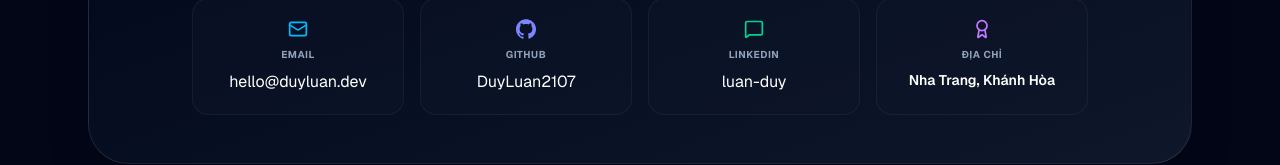
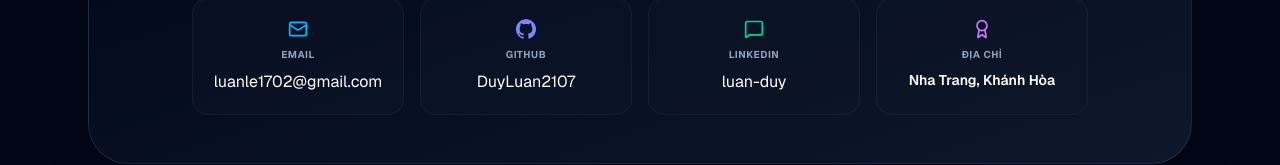
Before and after one commit to DuyLuan2107/duyluan-portfolio, a Next.js app: page / in a window 1280 px wide. Shown: the part 8549-8714 px from the top of the page. Built offline with nearby package versions, Linux system fonts and the light colour scheme.

Commit message:
fix: correct contact email and relevant coursework based on official transcript

```diff
--- a/src/app/page.tsx
+++ b/src/app/page.tsx
@@ -734,8 +734,8 @@ export default function Home() {
               <div className="rounded-2xl border border-white/5 bg-slate-900/40 p-5 space-y-2 hover:border-white/10 transition">
                 <Mail className="mx-auto text-sky-400" size={20} />
                 <p className="text-[10px] font-bold uppercase tracking-wider text-slate-400">Email</p>
-                <a href="mailto:hello@duyluan.dev" className="block text-sm font-semibold text-white hover:text-sky-400 transition">
-                  hello@duyluan.dev
+                <a href="mailto:luanle1702@gmail.com" className="block text-sm font-semibold text-white hover:text-sky-400 transition">
+                  luanle1702@gmail.com
                 </a>
               </div>
               <div className="rounded-2xl border border-white/5 bg-slate-900/40 p-5 space-y-2 hover:border-white/10 transition">
```
Also changed, not shown: 2 other files (tests, documents, lock files or other folders).
